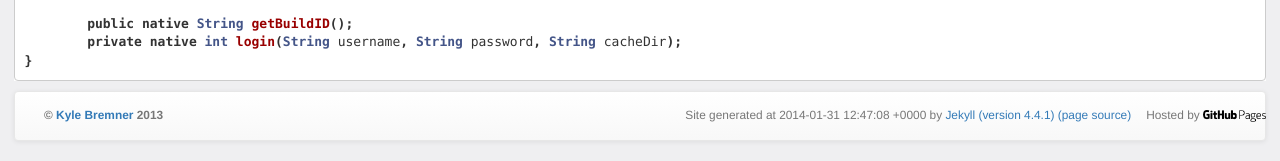
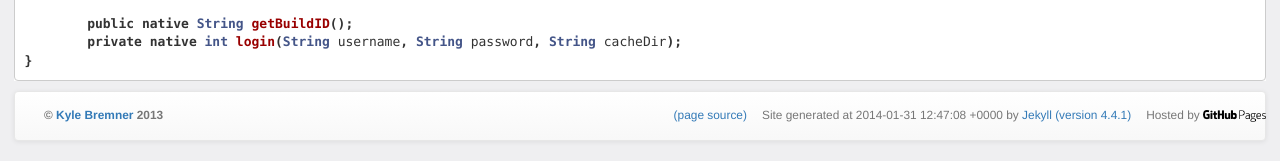
Before and after one commit to kbremner/kbremner.github.io, a Jekyll site: the page built from index.md, in a window 1280 px wide. Shown: the part 650-811 px from the top of the page. Built offline with Jekyll 4.4.1, drawn with Linux system fonts in a browser that asks for light colours; nearby versions of some CDN libraries; Markdown is read by kramdown in place of the engine named in the settings.

Commit message:
Updated default.html

```diff
--- a/_layouts/default.html
+++ b/_layouts/default.html
@@ -52,7 +52,10 @@
            Hosted by <a href="http://pages.github.com/" target="_blank"><img src="/images/github-pages.png" height="12px" alt="GitHub Pages"></a>
           </p>
           <p class="nav small navbar-text navbar-right">
-            Site generated at {{ site.time | data_to_xmlschema }} by <a href="http://jekyllrb.com/" target="_blank" style="text-decoration: none;">Jekyll (version {{ jekyll.version }})</a> <a href="https://github.com/kbremner/kbremner.github.io/blob/master/{{ page.path }}" target="_blank" style="text-decoration: none;">(page source)</a>
+            Site generated at {{ site.time | data_to_xmlschema }} by <a href="http://jekyllrb.com/" target="_blank" style="text-decoration: none;">Jekyll (version {{ jekyll.version }})</a>
+          </p>
+          <p class="nav small navbar-text navbar-right">
+            <a href="https://github.com/kbremner/kbremner.github.io/blob/master/{{ page.path }}" target="_blank" style="text-decoration: none;">(page source)</a>
           </p>
       </footer>
 
```
